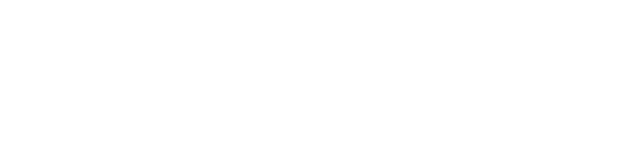
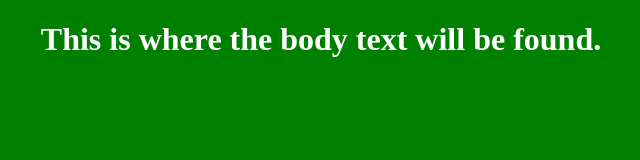
Before and after one commit to pkabranov/pkabranov.me, a plain HTML site: page index_pwebsite.html in a window 1280 px wide. Shown: the whole page, without its empty margins (319-959 px from the left). Drawn offline with Linux system fonts and the light colour scheme.

Commit message:
Update index_pwebsite.html

```diff
--- a/index_pwebsite.html
+++ b/index_pwebsite.html
@@ -1,6 +1,19 @@
 <!DOCTYPE html>
 <html>
+	<title>
+		Welcome to Philip's personal web page!
+	</title>
+
 	<body>
+		<h1>This is where the body text will be found.</h1>
+	</body>
 
-	</body>
+	<style>
+		body{
+			background-color: green;
+			color: #fff;
+			text-align: center;
+		}
+	</style>
+
 </html>
```
